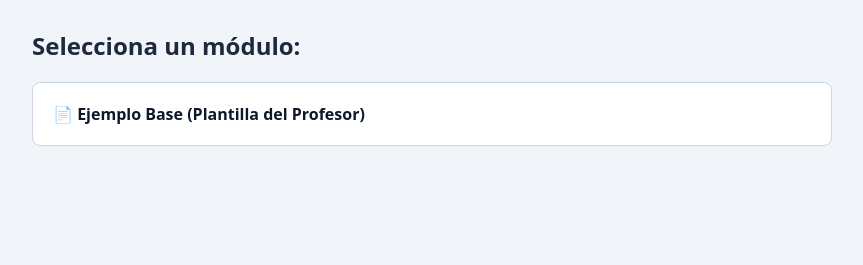
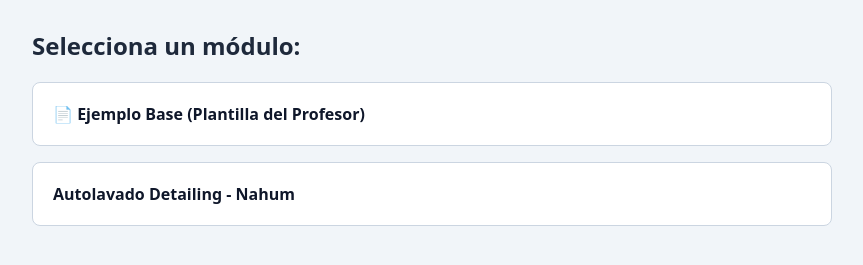
Before and after one commit to 2tindelangel-cell/repaso-colaborativo, a plain HTML site: page index.html in a window 1280 px wide. Shown: the part 143-408 px from the top of the page, without its empty margins (208-1071 px from the left). Drawn offline with Linux system fonts and the light colour scheme.

Commit message:
Agregar enlace de autolavado al menú

```diff
--- a/index.html
+++ b/index.html
@@ -61,7 +61,7 @@
       <li><a href="plantilla.html">📄 Ejemplo Base (Plantilla del Profesor)</a></li>
 
       <!-- ⬇️ AGREGUEN SUS ENLACES DEBAJO DE ESTA LÍNEA ⬇️ -->
-
+      <li><a href="nahum-autolavado.html">Autolavado Detailing - Nahum</a></li>
       <!-- ⬆️ AGREGUEN SUS ENLACES ARRIBA DE ESTA LÍNEA ⬆️ -->
     </ul>
   </main>
```
